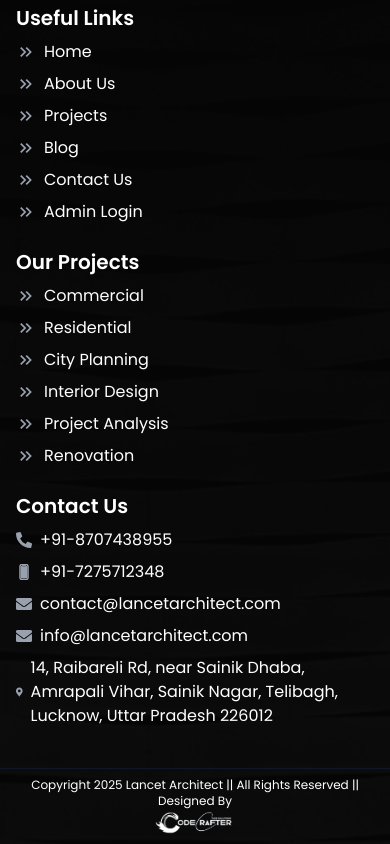
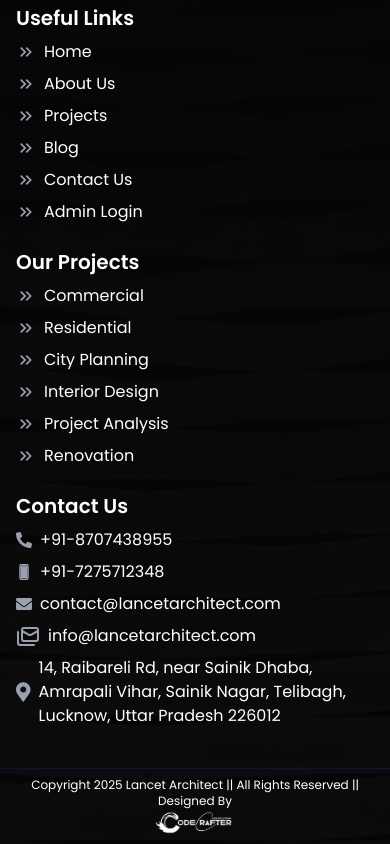
Before and after one commit to Suheldevs/Lancet_Architect, a React (Vite) app in the folder Frontend/: page / in a window 390 px wide. Shown: the part 6373-7217 px from the top of the page. Built offline with nearby package versions, Linux system fonts and the light colour scheme; no server answers.

Commit message:
design fix

```diff
--- a/Frontend/src/components/Footer.jsx
+++ b/Frontend/src/components/Footer.jsx
@@ -10,6 +10,8 @@ import {
   FaEnvelope,
   FaMapMarkerAlt,
 } from "react-icons/fa";
+import { Mails } from 'lucide-react';
+
 import { FaSquareXTwitter } from "react-icons/fa6";
 import cclogo from "../assets/Home/ccogo-suhel.webp";
 import pattern from "../assets/pattern/banner2.jpg";
@@ -149,7 +151,7 @@ const Footer = () => {
               href="mailto:info@lancetarchitect.com"
               className="flex items-center space-x-2 mt-2 group"
             >
-              <FaEnvelope className="text-gray-400 group-hover:text-red-600" />{" "}
+              <Mails  className="text-gray-400 group-hover:text-red-600" />{" "}
               <span className="group-hover:text-gray-400">
                 info@lancetarchitect.com
               </span>
@@ -158,7 +160,7 @@ const Footer = () => {
               href="https://maps.app.goo.gl/xNWVtXzzQJ2iNmRM6"
               className="flex items-center space-x-2 mt-2 group"
             >
-              <FaMapMarkerAlt className="text-gray-400 md:text-5xl  group-hover:text-red-600" />
+              <FaMapMarkerAlt className="text-gray-400 md:text-5xl text-4xl group-hover:text-red-600" />
               <span className="group-hover:text-gray-400  lg:line-clamp-2">
                 {" "}
                 14, Raibareli Rd, near Sainik Dhaba, Amrapali Vihar, Sainik
--- a/Frontend/src/components/MobileMenu.jsx
+++ b/Frontend/src/components/MobileMenu.jsx
@@ -64,7 +64,7 @@ export default function MobileMenu() {
 
 
   return (
-    <div className=" flex  justify-between  items-center p-2 px-4 w-full">
+    <div className=" flex justify-between  items-center p-2 px-4 w-full">
       <a href="/" className="w-32">
         <img src={logo} />
       </a>
@@ -81,7 +81,7 @@ export default function MobileMenu() {
           initial={{ opacity: 0, y: -100 }}
           animate={{ opacity: 1, y: 0 }}
           exit={{ opacity: 0, y: -100 }}
-          className="absolute mx-2 top-16 left-1/2 -translate-x-1/2 border border-black/10 w-full bg-black/80 backdrop-blur-lg  rounded-lg shadow-lg p-3"
+          className="absolute  top-16 left-1/2 -translate-x-1/2 border border-black/10 w-full bg-black/60 backdrop-blur-xl  rounded-lg shadow-lg p-3"
         >
           {menuItems.map((item, index) => (
             <div
--- a/Frontend/src/index.css
+++ b/Frontend/src/index.css
@@ -2,6 +2,8 @@
 
 html {
   scroll-behavior: smooth;
+overflow-x: hidden;
+width: 100vw;
 }
 
 
--- a/Frontend/src/pages/BlogDetail.jsx
+++ b/Frontend/src/pages/BlogDetail.jsx
@@ -69,18 +69,18 @@ const BlogDetail = () => {
             className="w-full h-[400px] object-cover  shadow-md"
           />
           <p className="text-gray-500 text-sm mt-4">{article.date}</p>
-          <h1 className="text-3xl font-semibold mt-2">{article.title}</h1>
+          <h1 className="lg:text-3xl text-xl font-semibold mt-2">{article.title}</h1>
 
           {/* Blog Description (Render as HTML) */}
           <div
-            className="mt-4 text-lg text-gray-700 leading-relaxed"
+            className="mt-4 lg:text-lg text-gray-700 leading-relaxed"
             dangerouslySetInnerHTML={{ __html: article.description }}
           />
 
           {/* Back to Blogs Button */}
           <Link
             to="/blogs"
-            className="mt-6 inline-block bg-primary-btn text-white px-6 py-3 rounded-lg hover:bg-[#7A5F4D] transition-all duration-300"
+            className="mt-6 inline-block bg-primary-btn text-white px-6 py-3  hover:bg-[#7A5F4D] transition-all duration-300"
           >
             Back to Blogs
           </Link>
@@ -89,7 +89,7 @@ const BlogDetail = () => {
         {/* Related Blogs Section */}
         <div className="lg:col-span-1 border p-2 border-gray-100 ">
           <h2 className="text-2xl font-semibold mb-4 messiri ">Other Blogs</h2>
-          <div className="space-y-6">
+          <div className="space-y-6 max-h-[90vh] overflow-y-auto">
             {relatedBlogs.map((blog) => (
               <Link
                 to={`/blogs/${blog.slug}`}
--- a/Frontend/src/pages/ProjectPage.jsx
+++ b/Frontend/src/pages/ProjectPage.jsx
@@ -84,7 +84,7 @@ const ProjectPage = () => {
   return (
     <section>
       <Breadcrum
-        title="Recent Project"
+        title="Projects "
         items={[
           { label: "Home", link: "/" },
           { label: "Projects", link: "/projects" },
@@ -108,7 +108,7 @@ const ProjectPage = () => {
 
               {/* Sliding text with Read More Button */}
               <div
-                className="absolute right-0 bottom-0  lg:w-72 px-6 py-4 flex flex-col items-start
+                className="absolute right-0 bottom-0  w-72  px-6 py-4 flex flex-col items-start
                 bg-white lg:translate-x-full translate-z-full  group-hover:translate-x-0  group-hover-0
                 lg:opacity-0 opacity-100 group-hover:opacity-100 group-hover:z-10 perspective-distant
                 duration-700 transition-all ease-in-out uppercase text-sm text-left shadow-lg"
```
